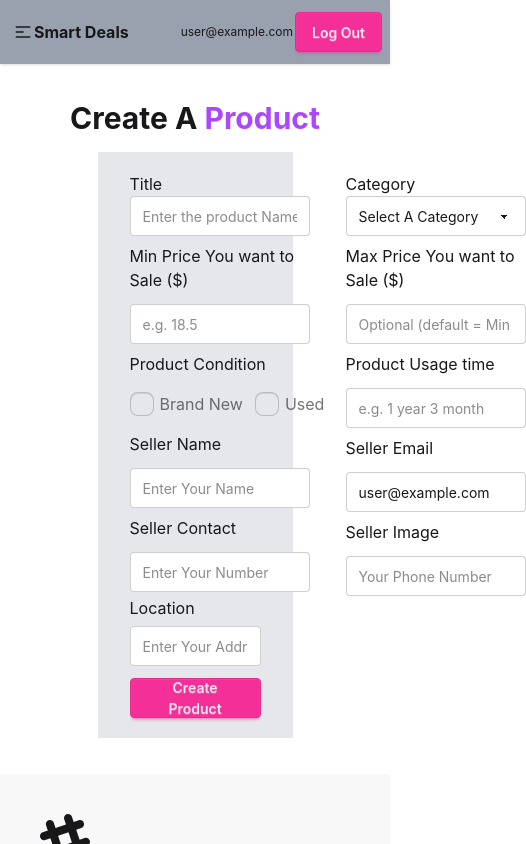
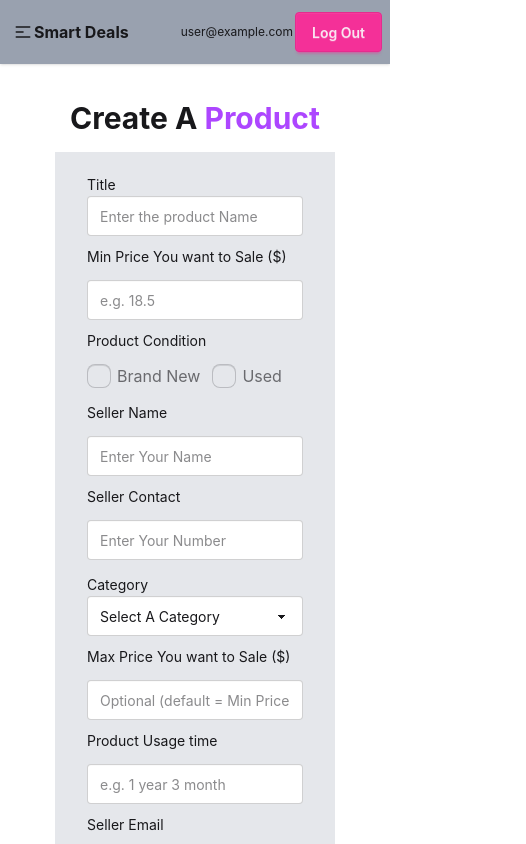
Before and after one commit to Tazim212/smart-deals-client, a React (Vite) app: page /createproducts in a window 390 px wide. Shown: the top 844 px of the page, 526 px wide, since content can reach past the window. Built offline with nearby package versions, Linux system fonts and the light colour scheme; no server answers; sample sign-in values are in the browser's storage.

Commit message:
create product page responsive done

```diff
--- a/src/Components/CreateProduct/CreateProduct.jsx
+++ b/src/Components/CreateProduct/CreateProduct.jsx
@@ -1,5 +1,7 @@
-import React, { use } from 'react';
+// eslint-disable-next-line no-unused-vars
+import React, { use, useState } from 'react';
 import { AuthContext } from '../../Layout/AuthContext/AuthContext';
+import Swal from 'sweetalert2';
 
 const CreateProduct = () => {
 
@@ -11,6 +13,7 @@ const CreateProduct = () => {
         const title = e.target.title.value;
         const min_price = e.target.min_price.value
         const max_price = e.target.max_price.value
+
         const seller_name = e.target.seller_name.value
         const seller_email = e.target.seller_email.value
         const seller_contact = e.target.seller_contact.value
@@ -38,9 +41,15 @@ const CreateProduct = () => {
         })
             .then(res => res.json())
             .then(data => {
-                console.log(data)
+                if (data.insertedId) {
+                    Swal.fire({
+                        title: "Product Created Successfully!",
+                        icon: "success"
+                    });
+                }
+                // console.log(data)
             })
-            e.target.reset()
+        e.target.reset()
     }
 
 
@@ -48,36 +57,36 @@ const CreateProduct = () => {
     return (
         <div className='my-9'>
             <h1 className='text-3xl font-bold text-center'>Create A <span className='text-purple-500'>Product</span></h1>
-            <form onSubmit={addNewProduct} className=' bg-gray-200 py-5 px-8 mx-auto w-1/2 my-4'>
-                <div className="grid grid-cols-12 gap-9">
-                    <div className="col-span-6 space-y-2">
-                        <label>Title</label>
+            <form onSubmit={addNewProduct} className=' bg-gray-200 py-5 px-8 mx-auto w-70 md:w-1/2 my-4'>
+                <div className="grid grid-cols-12 gap-3 md:gap-9">
+                    <div className="col-span-12 md:col-span-6 space-y-2">
+                        <label className='text-sm md:text-lg'>Title</label>
                         <input type="text" placeholder="Enter the product Name" name="title" className="input" required />
 
-                        <label className='py-2'>Min Price You want to Sale ($)</label>
+                        <label className='py-2 text-sm md:text-lg'>Min Price You want to Sale ($)</label>
                         <input type="text" placeholder="e.g. 18.5" name='min_price' className="input mt-3" required></input>
 
-                        <label>Product Condition</label>
-                        <div className='flex items-center gap-3 my-4'>
+                        <label className='text-sm md:text-lg'>Product Condition</label>
+                        <div className='flex items-center gap-3 my-0 md:my-4 py-3 md:py-0'>
                             <label className="label">
-                                <input type="checkbox" className="checkbox" name='br' />
+                                <input type="checkbox" className="checkbox" name='brandNew' />
                                 Brand New
                             </label>
                             <label className="label">
-                                <input type="checkbox" className="checkbox" />
+                                <input type="checkbox" className="checkbox" name="used" />
                                 Used
                             </label>
                         </div>
 
-                        <label>Seller Name</label>
+                        <label className='text-sm md:text-lg'>Seller Name</label>
                         <input type="text" placeholder="Enter Your Name" name='seller_name' defaultValue={user?.name} className="input mt-3" required />
 
-                        <label>Seller Contact</label>
+                        <label className='text-sm md:text-lg'>Seller Contact</label>
                         <input type="text" placeholder="Enter Your Number" name='seller_contact' className="input mt-3" required />
                     </div>
 
-                    <div className="col-span-6 space-y-2">
-                        <label>Category</label>
+                    <div className="col-span-12 md:col-span-6 space-y-2">
+                        <label className='text-sm md:text-lg'>Category</label>
                         <select defaultValue="Select A Category" name='category' className="select appearance-none" required>
                             <option disabled={true}>Select A Category</option>
                             <option>Bike or Cars</option>
@@ -88,21 +97,21 @@ const CreateProduct = () => {
                             <option>Airbuds</option>
                         </select>
 
-                        <label>Max Price You want to Sale ($)</label>
+                        <label className='text-sm md:text-lg'>Max Price You want to Sale ($)</label>
                         <input type="text" placeholder="Optional (default = Min Price)" name='max_price' className="input mt-3" required />
 
-                        <label>Product Usage time</label>
+                        <label className='text-sm md:text-lg'>Product Usage time</label>
                         <input type="text" placeholder="e.g. 1 year 3 month" name='usage_time' className="input mt-3" required />
 
-                        <label>Seller Email</label>
+                        <label className='text-sm md:text-lg'>Seller Email</label>
                         <input type="email" placeholder="Enter Your Email" name='seller_email' defaultValue={user?.email} readOnly className="input mt-3" required />
 
-                        <label>Seller Image</label>
+                        <label className='text-sm md:text-lg'>Seller Image</label>
                         <input type="text" placeholder="Your Phone Number" name='seller_number' className="input mt-3" />
                     </div>
                 </div>
                 <div>
-                    <label>Location</label>
+                    <label className=''>Location</label>
                     <input type="text" placeholder="Enter Your Address" name='location' className="input w-full mt-1.5" required />
                 </div>
 
--- a/src/Components/MyBids/Mybids.jsx
+++ b/src/Components/MyBids/Mybids.jsx
@@ -5,8 +5,9 @@ import Swal from 'sweetalert2';
 const Mybids = () => {
     const { user } = use(AuthContext)
     const [bids, setBida] = useState([])
+
     useEffect(() => {
-        fetch(`http://localhost:5000/bids/${user?.email}`)
+        fetch(`http://localhost:5000/bids?email=${user?.email}`)
             .then(res => res.json())
             .then(data => {
                 setBida(data)
--- a/src/Components/MyProducts/MyProducts.jsx
+++ b/src/Components/MyProducts/MyProducts.jsx
@@ -8,7 +8,7 @@ const MyProducts = () => {
     const [myProduct, setMyProduct] = useState([])
 
     useEffect(() => {
-        fetch(`http://localhost:5000/myproducts/${user?.email}`)
+        fetch(`http://localhost:5000/myproducts?email=${user?.email}`)
             .then(res => res.json())
             .then(data => {
                 setMyProduct(data)
@@ -56,33 +56,37 @@ const MyProducts = () => {
 
     return (
         <div className='my-12'>
-            <h1 className='text-3xl font-bold text-center'>My Bids: <span className='text-purple-500'>{myProduct.length}</span></h1>
+            <h1 className='text-3xl font-bold text-center'>My Products: <span className='text-purple-500'>{myProduct.length}</span></h1>
             <div className="overflow-x-auto rounded-box border border-base-content/5 bg-base-100">
                 {myProduct.length === 0 ?
                     <h2 className='text-xl text-center py-8'>No bids has been added</h2>
                     :
-                    <table className="table w-11/12 ms-14 my-5 bg-gray-300">
+                    <table className="table w-11/12 ms-14 my-5 bg-gray-300 border-2 border-solid">
                         <thead>
                             <tr>
-                                <th>SL No.</th>
-                                <th>Product Name</th>
-                                <th>Category</th>
-                                <th>Price</th>
-                                <th>Status</th>
-                                <th>Actions</th>
+                                <th className='border'>SL No.</th>
+                                <th className='border'>Product Name</th>
+                                <th className='border'>Category</th>
+                                <th className='border'>Price</th>
+                                <th className='border'>Status</th>
+                                <th className='border'>Actions</th>
                             </tr>
                         </thead>
                         <tbody>
                             {myProduct.map((product, index) =>
                                 <tr key={product._id}>
-                                    <th>{index + 1}</th>
-                                    <td>{product.title}</td>
-                                    <td>{product.category}</td>
-                                    <td>{product.min_price} - {product.max_price}</td>
-                                    <td className="badge badge-warning mt-3.5">Pending</td>
-                                    <td>
+                                    <td className='border'>{index + 1}</td>
+                                    <td className='border'>{product.title}</td>
+                                    <td className='border'>{product.category}</td>
+                                    <td className='border'>{product.min_price} - {product.max_price}</td>
+                                    <td className='border'>
+                                        <span className="badge badge-warning">
+                                            Pending
+                                        </span>
+                                    </td>
+                                    <td className='border'>
                                         <button className='btn btn-soft btn-success'>Edit</button>
-                                        <button onClick={() =>handleDelete(product._id)} className='btn btn-soft btn-error ms-2'>Delete</button>
+                                        <button onClick={() => handleDelete(product._id)} className='btn btn-soft btn-error ms-2'>Delete</button>
                                     </td>
                                 </tr>)}
                         </tbody>
--- a/src/Components/Navbar/Navbar.jsx
+++ b/src/Components/Navbar/Navbar.jsx
@@ -9,8 +9,8 @@ const Navbar = () => {
         {
             user && <>
                 <li><NavLink to="/allproducts">All Products</NavLink></li>
-                <li><NavLink to={`/myproducts/${user?.email}`}>My Products</NavLink></li>
-                <li><NavLink to="/mybids">My Bids</NavLink></li>
+                <li><NavLink to={`/myproducts?email=${user?.email}`}>My Products</NavLink></li>
+                <li><NavLink to={`/mybids?email=${user?.email}`}>My Bids</NavLink></li>
             </>
         }
         <li><NavLink to="/createproducts">Create Products</NavLink></li>
--- a/src/Components/Routes/Routes.jsx
+++ b/src/Components/Routes/Routes.jsx
@@ -33,15 +33,15 @@ export const router = createBrowserRouter([
             },
             {
                 path: "/mybids",
-                Component: Mybids
+                element: <PrivateRoute><Mybids></Mybids></PrivateRoute>
             },
             {
-                path: "/myproducts/:email",
-                Component: MyProducts
+                path: "/myproducts",
+                element: <PrivateRoute><MyProducts></MyProducts></PrivateRoute>
             },
             {
                 path: "/createproducts",
-                Component: CreateProduct
+                element: <PrivateRoute><CreateProduct></CreateProduct></PrivateRoute>
             },
             {
                 path: "/productdetails/:id",
```
Lines whose indentation alone changed are shown as unchanged.
